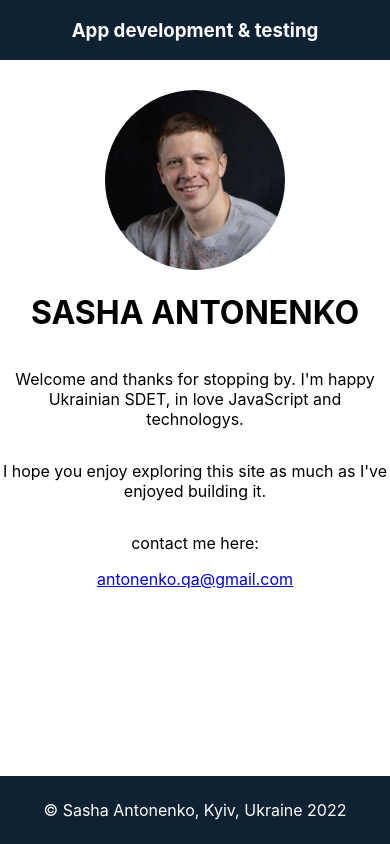
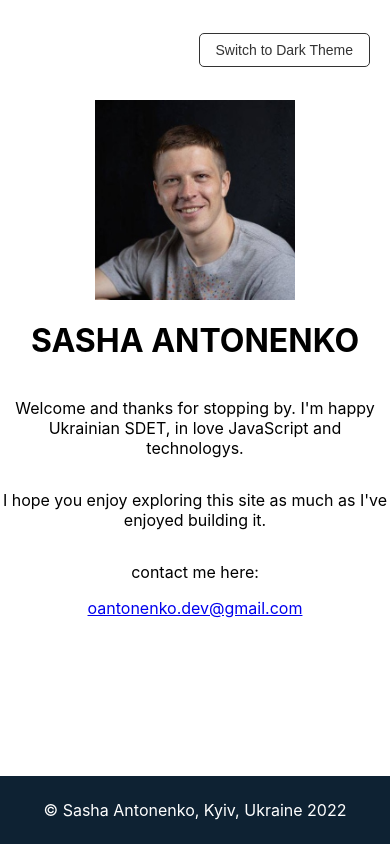
Before and after one commit to sashaant/antonenko-tech, a React (Create React App) app: page / in a window 390 px wide. Built offline with nearby package versions, Linux system fonts and the light colour scheme; the HTML template or start-up script is replaced by a standard one.

Commit message:
refactor and centralize the component view

```diff
--- a/public/index.html
+++ b/public/index.html
@@ -9,7 +9,7 @@
       name="description"
       content="Web site created using create-react-app"
     />
-    <link rel="apple-touch-icon" href="%PUBLIC_URL%/logo192.png" />
+    <link rel="apple-touch-icon" href="%PUBLIC_URL%/favicon.ico" />
     <!--
       manifest.json provides metadata used when your web app is installed on a
       user's mobile device or desktop. See https://developers.google.com/web/fundamentals/web-app-manifest/
@@ -24,7 +24,7 @@
       work correctly both with client-side routing and a non-root public URL.
       Learn how to configure a non-root public URL by running `npm run build`.
     -->
-    <title>Sasha codes and helps others learning development and testing apps </title>
+    <title>Sasha_codes </title>
   </head>
   <body>
     <noscript>You need to enable JavaScript to run this app.</noscript>
--- a/src/App.js
+++ b/src/App.js
@@ -3,7 +3,9 @@ import Card from './componets/Card';
 import Footer from './componets/Footer';
 import Navbar from './componets/Navbar';
 import Foto from './componets/Foto';
-import Mailto from './componets/Mailto';
+import AboutMe from './componets/AboutMe';
+// import Mailto from './componets/Mailto';
+
 
 const App = () => {
   return (
--- /dev/null
+++ b/src/componets/AboutMe.css
@@ -0,0 +1,15 @@
+.AboutMe {
+    padding: 20px;
+    text-align: center;
+  }
+
+  .AboutMe h2 {
+    font-size: 36px;
+    margin-bottom: 20px;
+  }
+
+  .AboutMe p {
+    font-size: 18px;
+    line-height: 1.5;
+    margin-bottom: 20px;
+  }
--- /dev/null
+++ b/src/componets/AboutMe.js
@@ -0,0 +1,16 @@
+import React from 'react';
+
+import './AboutMe.css';
+
+const AboutMe = () => {
+    return (
+      <div>
+        <h2>About Me</h2>
+        <p>Hi, I'm a software developer with a passion for creating innovative and intuitive applications.</p>
+        <p>I have experience in various programming languages and technologies, including JavaScript, React, and Node.js.</p>
+        <p>In my free time, I enjoy hiking, reading, and experimenting with new recipes in the kitchen.</p>
+      </div>
+    );
+  };
+
+  export default AboutMe;
--- a/src/componets/Card.css
+++ b/src/componets/Card.css
@@ -1,13 +1,22 @@
 .card {
-    height: 50vh;
+    display: grid;
+    align-items: center;
+    justify-content: center;
     width: 100%;
-    text-align: center;
-    align-content: center;
-    justify-content: center;
-    display: grid;
-    position: absolute;
-    /* background-position: center;
-    background-size: cover;
-    background-repeat: no-repeat; */
+    height: 500px;
+    margin-bottom: 100px;
+}
 
+
+
+@media (min-width: 768px) {
+    .card {
+        height: 300px;
+    }
 }
+
+@media (max-width: 767px) {
+    .card {
+        height: 200px;
+    }
+}
--- a/src/componets/Card.js
+++ b/src/componets/Card.js
@@ -8,17 +8,8 @@ const Card = () => {
     text1: "Welcome and thanks for stopping by. I'm happy Ukrainian SDET, in love JavaScript and technologys.",
     text2:"I hope you enjoy exploring this site as much as I've enjoyed building it.",
     contact: "contact me here:",
-    enail:"antonenko.qa@gmail.com"
+    enail:"oantonenko.dev@gmail.com"
   }
-
-  // const [title, setTitle] = useState(props.title);
-  // console.log('ExpenseItem evaluated by React');
-
-  // const clickHandler = () => {
-  //   // setTitle('Updated testing!');
-  //   let title = "Updated cliking!";
-  //   console.log(title);
-  // };
 
   return(
     <div className="card" >
@@ -29,7 +20,7 @@ const Card = () => {
     {/* <button onClick={clickHandler}>Testing button</button> */}
     <p>{data.contact}</p>
 
-    <a href="mailto:antonenko.qa@gmail.com">antonenko.qa@gmail.com</a>
+    <a href="mailto:oantonenko.dev@gmail.com">oantonenko.dev@gmail.com</a>
     {/* <a href="antonenko.qa@gmail.com">antonenko.qa@gmail.com</a> */}
 
     </div>
--- a/src/componets/Footer.js
+++ b/src/componets/Footer.js
@@ -4,11 +4,10 @@ import './Footer.css';
 
 
 const Footer = () => {
-    const year = new Date().getFullYear();
 
     return (
         <div className="footer">
-        <p>{`© Sasha Antonenko, Kyiv, Ukraine ${year}`}</p>
+        <p>© Sasha Antonenko, Kyiv, Ukraine 2022</p>
         </div>
     );
     };
--- a/src/componets/Foto.css
+++ b/src/componets/Foto.css
@@ -1,12 +1,27 @@
-.foto{
-    position:relative;
-    display: inline-flex;
-    top: 90px;
-    background: url("../images/foto.jpg");
-    background-size: 180px;
-    border-radius: 999px;
-    height: 180px;
-    width: 180px;
-    color:ivory;
-    margin-bottom: 10%;
+.foto {
+    display: flex;
+    align-items: center;
+    justify-content: center;
+    width: 100%;
+    height: 300px;
+
 }
+
+.foto img {
+    max-width: 100%;
+    max-height: 100%;
+    object-fit: contain;
+}
+
+@media (min-width: 768px) {
+    .foto {
+        height: 500px;
+
+    }
+}
+
+@media (max-width: 767px) {
+    .foto {
+        height: 200px;
+    }
+}
--- a/src/componets/Foto.js
+++ b/src/componets/Foto.js
@@ -1,22 +1,16 @@
-import React from "react";
+
 
 import "./Foto.css";
+import foto from "../images/foto.jpg";
+
+import React from 'react';
 
 const Foto = () => {
-    // const styles = {
-    //     display: 'flex',
-    //     alignItems: 'center',
-    //     justifyContent: 'center',
-    //     height: '25vh',
-// };
-
     return (
-        /* //  style={styles}> */
         <div className="foto">
-            <h4></h4>
+            <img src={foto} alt="My Image" />
         </div>
     );
 };
 
-
 export default Foto;
--- a/src/componets/Navbar.css
+++ b/src/componets/Navbar.css
@@ -1,23 +1,90 @@
-.navbar{
-    position: fixed;
-    top: 0; /* Position the navbar at the top of the page */
-    width: 100%;
-    background-color:  #0e2233;
-    color: white;
-    text-align: center;
-    /* bottom: 0;
-    left: 0;
-    right: 0;
-    padding: 8px; */
-    text-align: center;
-
+  nav {
+    display: flex;
+    justify-content: center;
+    align-items: center;
+    height: 60px;
+    background-color:#0e2233;
   }
 
-  .navbar a {
-    /* float: left; */
+
+  button {
+    background-color: #fff;
+    border: 1px solid #333;
+    color: #333;
+    padding: 10px 20px;
+    border-radius: 5px;
+    font-size: 16px;
+    cursor: pointer;
+    transition: all 0.2s ease-in-out;
+  }
+
+  button:hover {
+    background-color:#0e2233;
+    color: #fff;
+  }
+
+  @media (max-width: 767px) {
+    button {
+      font-size: 14px;
+      padding: 8px 16px;
+    }
+  }
+
+  @media (max-width: 375px) {
+    button {
+      font-size: 12px;
+      padding: 6px 12px;
+    }
+  }
+
+
+.navbar {
+  display: flex;
+  align-items: center;
+  justify-content: space-between;
+  padding: 20px;
+  background-color: #fff;
+}
+
+.navbar.dark-theme {
+  background-color: #0e2233;
+}
+
+.hamburger-menu {
+  display: none;
+  cursor: pointer;
+}
+
+.hamburger-menu i {
+  font-size: 24px;
+  color: #333;
+}
+
+.hamburger-menu.open i::before {
+  content: "\f00d";
+}
+
+.menu-dropdown {
+  display: none;
+  position: absolute;
+  top: 60px;
+  right: 0;
+  background-color: #fff;
+  box-shadow: 0 0 10px rgba(0, 0, 0, 0.2);
+  padding: 20px;
+}
+
+.menu-dropdown li {
+  list-style: none;
+  margin-bottom: 10px;
+}
+
+@media (max-width: 767px) {
+  .hamburger-menu {
     display: block;
-    color: white;
-    text-align: center;
-    /* padding: 14px 16px; */
-    text-decoration: none;
   }
+
+  .menu-dropdown {
+    display: block;
+  }
+}
--- a/src/componets/Navbar.js
+++ b/src/componets/Navbar.js
@@ -1,18 +1,37 @@
-import React from "react";
 
 import "./Navbar.css";
 
+import React, { useState } from 'react';
+
 const Navbar = () => {
-    return (
-        <div className="navbar">
-            <h3>App development & testing</h3>
-            {/* <ul>
-                <li><a href="#home">Home Navbar</a></li>
-                 <li><a href="#about">About</a></li>
-                 <li><a href="#contact">Contact</a></li>
-            </ul>  */}
-        </div>
-    );
-}
+  const [isDarkTheme, setIsDarkTheme] = useState(false);
+  const [showMenu, setShowMenu] = useState(false);
+
+  const toggleDarkTheme = () => {
+    setIsDarkTheme(!isDarkTheme);
+  };
+
+  const toggleMenu = () => {
+    setShowMenu(!showMenu);
+  };
+
+  return (
+    <nav className={`navbar ${isDarkTheme ? 'dark-theme' : ''}`}>
+      <div className="hamburger-menu" onClick={toggleMenu}>
+        <i className={`fas fa-bars ${showMenu ? 'open' : ''}`} />
+      </div>
+      {showMenu && (
+        <ul className="menu-dropdown">
+          <li>Item 1</li>
+          <li>Item 2</li>
+          <li>Item 3</li>
+        </ul>
+      )}
+      <button onClick={toggleDarkTheme}>
+        {isDarkTheme ? 'Switch to Light Theme' : 'Switch to Dark Theme'}
+      </button>
+    </nav>
+  );
+};
 
 export default Navbar;
```
Also changed, not shown: public/logo192.png (deleted), public/logo512.png (deleted).
